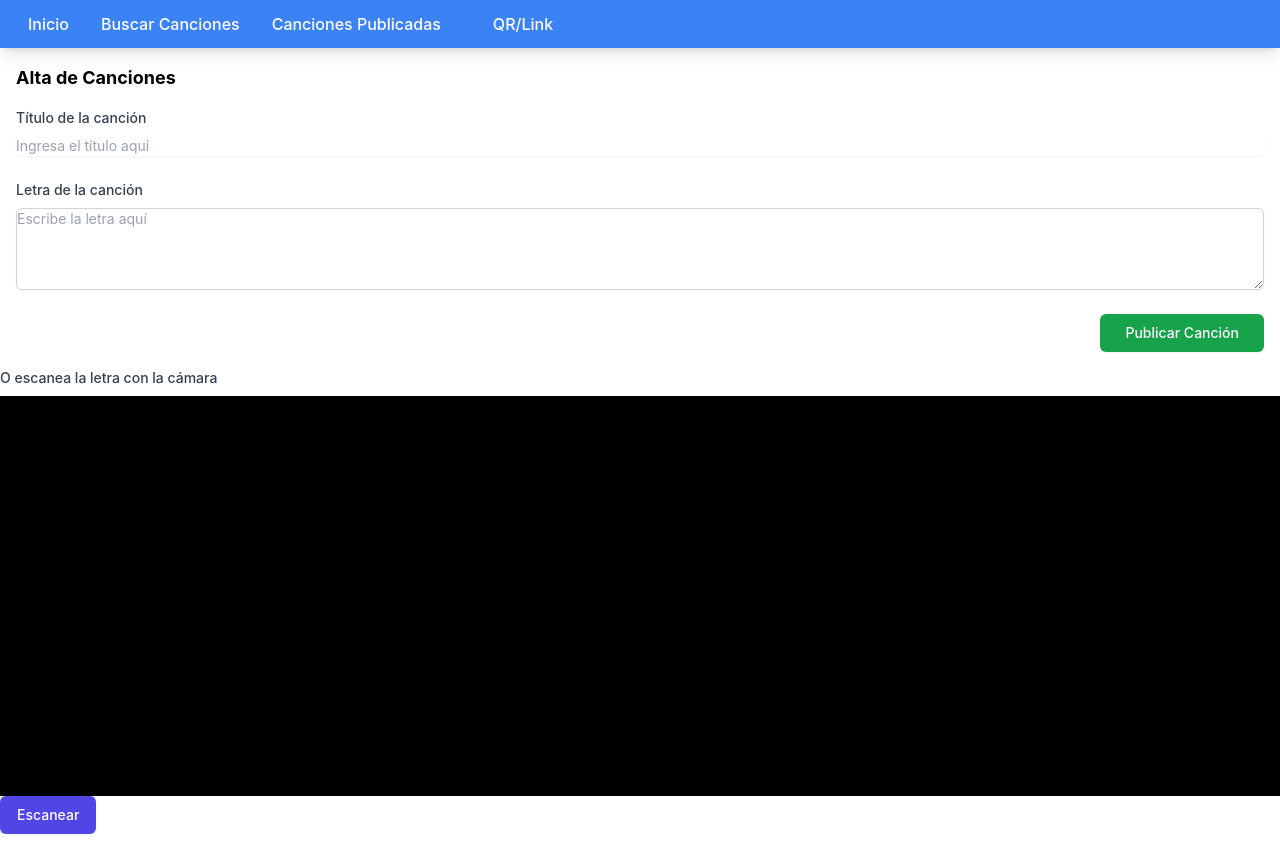
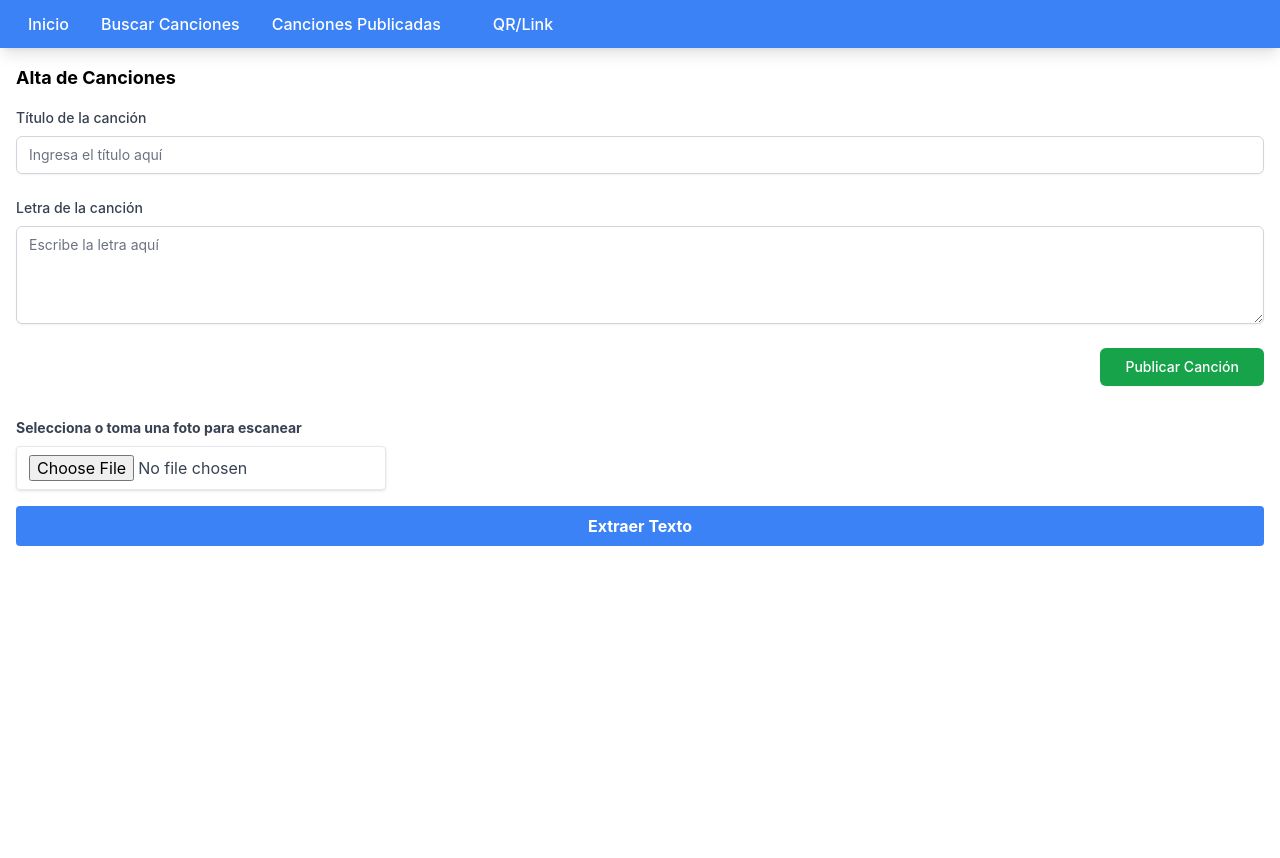
Before and after one commit to javmo/cancionero-app, a React (Create React App) app: page /addSong in a window 1280 px wide. After the commit the page ends 800 px from the top, so only its background shows below. Built offline with nearby package versions, Linux system fonts and the light colour scheme; no server answers.

Commit message:
arreglo scansong

```diff
--- a/package.json
+++ b/package.json
@@ -6,6 +6,10 @@
     "@fortawesome/fontawesome-svg-core": "^6.5.1",
     "@fortawesome/free-solid-svg-icons": "^6.5.1",
     "@fortawesome/react-fontawesome": "^0.2.0",
+    "@tailwindcss/aspect-ratio": "^0.4.2",
+    "@tailwindcss/forms": "^0.5.7",
+    "@tailwindcss/line-clamp": "^0.4.4",
+    "@tailwindcss/typography": "^0.5.10",
     "@testing-library/jest-dom": "^5.17.0",
     "@testing-library/react": "^13.4.0",
     "@testing-library/user-event": "^13.5.0",
@@ -16,6 +20,7 @@
     "react-router-dom": "^6.22.1",
     "react-scripts": "5.0.1",
     "react-slick": "^0.30.2",
+    "react-spring": "^9.7.3",
     "slick-carousel": "^1.8.1",
     "tailwindcss": "^3.4.1",
     "tesseract.js": "^5.0.5",
--- a/src/App.js
+++ b/src/App.js
@@ -8,6 +8,7 @@ import Cancionero from './components/Cancionero';
 import PaginaPrincipal from './components/PaginaPrincipal';
 import SongScraperPreview from './components/SongScraperPreview';
 import SongAdder  from './components/SongAdder';
+import SongCreationWizard from './components/wizard/SongCreationWizard';
 
 function App() {
 
@@ -22,6 +23,7 @@ function App() {
         <Route path="/cancionero" element={<Cancionero />} />
         <Route path="/scrapingPreview" element={<SongScraperPreview />} />
         <Route path="/addSong" element={<SongAdder />} />
+        <Route path="/addSongWizard" element={<SongCreationWizard />} />
         {/* Define otras rutas aquí */}
       </Routes>
     </Router>
--- a/src/components/LyricScanner.js
+++ b/src/components/LyricScanner.js
@@ -1,70 +1,88 @@
 import React, { useState, useCallback } from 'react';
 import Tesseract from 'tesseract.js';
+import  TextModal  from './TextModal';
 
 const LyricScanner = ({ onScan }) => {
-  const [isScanning, setIsScanning] = useState(false);
+  const [isProcessing, setIsProcessing] = useState(false);
+  const [image, setImage] = useState(null);
+  const [recognizedText, setRecognizedText] = useState('');
+  const [showModal, setShowModal] = useState(false);
 
-  const scanLyrics = useCallback(async () => {
+
+
+  const handleImageChange = (event) => {
+    if (event.target.files && event.target.files[0]) {
+      const imageFile = event.target.files[0];
+      setImage(imageFile);
+    }
+  };
+
+  const extractText = useCallback(async () => {
+    if (!image) {
+      console.error('No hay imagen seleccionada');
+      return;
+    }
+
     try {
-      setIsScanning(true);
-      const videoStream = await navigator.mediaDevices.getUserMedia({ video: true });
-      const videoElement = document.getElementById('videoElement'); // Obtener el elemento de video
-      videoElement.srcObject = videoStream; // Asignar el stream de video al elemento de video
-      videoElement.play(); // Comenzar la reproducción del video
-
-      const image = await takePhoto(videoElement); // Capturar una foto del video
-
-      videoStream.getTracks().forEach(track => track.stop());
-
+      setIsProcessing(true);
       const { data: { text } } = await Tesseract.recognize(image, 'spa', {
         logger: m => console.log(m)
       });
-      setIsScanning(false);
-      return text;
+
+      setRecognizedText(text);
+      setShowModal(true); // Mostrar modal al obtener el texto
+      onScan(text);
     } catch (error) {
-      setIsScanning(false);
-      console.error('Error al escanear la letra:', error);
-      throw error;
+      console.error('Error al procesar la imagen:', error);
+    } finally {
+      setIsProcessing(false);
     }
-  }, []);
+  }, [image, onScan]);
 
-  const handleScan = () => {
-    scanLyrics()
-      .then(scannedLyrics => {
-        onScan(scannedLyrics);
-      })
-      .catch(error => {
-        // Manejar el error aquí...
-      });
+  const copyToClipboard = () => {
+    navigator.clipboard.writeText(recognizedText).then(() => {
+      // Notificar al usuario que el texto ha sido copiado.
+      console.log('Texto copiado al portapapeles');
+    }).catch(err => {
+      console.log('Algo salió mal al copiar el texto', err);
+    });
   };
 
   return (
-    <div className="mb-6">
-      <label className="block text-sm font-medium text-gray-700 mb-2">
-        O escanea la letra con la cámara
-      </label>
-      <video id="videoElement" className="w-full max-h-96 bg-black" style={{ maxHeight: '400px' }}></video>
-      <button
-        type="button"
-        onClick={handleScan}
-        disabled={isScanning}
-        className={`inline-flex items-center px-4 py-2 border border-transparent text-sm font-medium rounded-md shadow-sm text-white ${isScanning ? 'bg-gray-400' : 'bg-indigo-600 hover:bg-indigo-700'} focus:outline-none focus:ring-2 focus:ring-offset-2 focus:ring-indigo-500`}
-      >
-        {isScanning ? 'Escaneando...' : 'Escanear'}
-      </button>
+    <div className="p-4">
+      <div className="mb-4">
+        <label className="block text-gray-700 text-sm font-bold mb-2">
+          Selecciona o toma una foto para escanear
+        </label>
+        <input
+          type="file"
+          onChange={handleImageChange}
+          accept="image/*"
+          className="shadow border rounded py-2 px-3 text-gray-700 leading-tight focus:outline-none focus:shadow-outline"
+          disabled={isProcessing}
+        />
+      </div>
+      <div className="mb-4">
+        <button
+          onClick={extractText}
+          disabled={isProcessing || !image}
+          className={`w-full bg-blue-500 hover:bg-blue-700 text-white font-bold py-2 px-4 rounded focus:outline-none focus:shadow-outline ${isProcessing ? 'opacity-50 cursor-not-allowed' : ''}`}
+        >
+          {isProcessing ? 'Procesando...' : 'Extraer Texto'}
+        </button>
+      </div>
+      {/* Modal para mostrar y editar el texto reconocido */}
+      {showModal && (
+        <TextModal
+          isProcessing={isProcessing}
+          recognizedText={recognizedText}
+          setRecognizedText={setRecognizedText}
+          closeModal={() => setShowModal(false)}
+          copyToClipboard={copyToClipboard}
+        />
+      )}
     </div>
   );
 };
 
-async function takePhoto(videoElement) {
-  const canvas = document.createElement('canvas');
-  const context = canvas.getContext('2d');
-  canvas.width = videoElement.videoWidth;
-  canvas.height = videoElement.videoHeight;
-  context.drawImage(videoElement, 0, 0, canvas.width, canvas.height);
-  const dataURL = canvas.toDataURL('image/png');
-  const blob = await new Promise(resolve => canvas.toBlob(resolve, 'image/png'));
-  return { blob, dataURL };
-}
-
 export default LyricScanner;
--- /dev/null
+++ b/src/components/TextModal.js
@@ -0,0 +1,51 @@
+import React, { useState } from 'react';
+import { FontAwesomeIcon } from '@fortawesome/react-fontawesome';
+import { faCopy, faTimes, faSpinner } from '@fortawesome/free-solid-svg-icons';
+
+const Modal = ({ isProcessing, recognizedText, setRecognizedText, closeModal, copyToClipboard }) => {
+  const [copied, setCopied] = useState(false);
+
+  const handleCopyClick = () => {
+    copyToClipboard();
+    setCopied(true);
+    setTimeout(() => setCopied(false), 2000); // Resetear el estado después de 2 segundos
+  };
+
+  return (
+    <div className="fixed inset-0 z-50 overflow-auto bg-gray-500 bg-opacity-75 flex">
+      <div className="relative p-4 bg-white w-full max-w-2xl m-auto flex-col flex rounded-lg shadow">
+        {/* Botón de cerrar (X) */}
+        <div className="flex justify-end">
+          <button onClick={closeModal} className="text-gray-700 p-1">
+            <FontAwesomeIcon icon={faTimes} className="text-xl" />
+          </button>
+        </div>
+
+        {/* Área de texto */}
+        <textarea
+          className="shadow border rounded w-full h-64 p-3 text-gray-700 leading-tight focus:outline-none focus:shadow-outline"
+          value={recognizedText}
+          onChange={(e) => setRecognizedText(e.target.value)}
+        ></textarea>
+
+        {/* Botones */}
+    <div className="flex justify-between items-center pt-2">
+      <button
+        onClick={handleCopyClick}
+        className={`p-2 ${copied ? 'text-green-500' : 'text-green-600'}`}
+        disabled={isProcessing}
+      >
+        <FontAwesomeIcon
+          icon={faCopy}
+          className={`text-xl transition-transform duration-500 ${copied ? 'scale-125' : 'scale-100'}`}
+        />
+        {copied && <span className="text-sm pl-2">Copiado</span>}
+      </button>
+      {isProcessing && <FontAwesomeIcon icon={faSpinner} className="fa-spin text-xl text-green-600" />}
+    </div>
+      </div>
+    </div>
+  );
+};
+
+export default Modal;
--- /dev/null
+++ b/src/components/wizard/LyricsStep.js
@@ -0,0 +1,28 @@
+import React from 'react';
+import LyricScanner from '../LyricScanner'; // Asegúrate de que la ruta sea correcta
+
+const LyricsStep = ({ data, onDataChange, goNextStep, goPrevStep }) => {
+  // Función para manejar cuando el texto de la letra es reconocido
+  const handleScan = (scannedText) => {
+    onDataChange({ ...data, lyrics: scannedText });
+  };
+
+  return (
+    <div>
+      <h2>Letra de la canción</h2>
+      <LyricScanner onScan={handleScan} />
+      {/* Área de texto que muestra la letra reconocida y permite su edición */}
+      <textarea
+        value={data.lyrics}
+        onChange={(e) => onDataChange({ ...data, lyrics: e.target.value })}
+        className="w-full p-2 border"
+      />
+      <div className="flex justify-between">
+        <button onClick={goPrevStep}>Anterior</button>
+        <button onClick={goNextStep}>Siguiente</button>
+      </div>
+    </div>
+  );
+};
+
+export default LyricsStep;
--- /dev/null
+++ b/src/components/wizard/PreviewStep.js
@@ -0,0 +1,32 @@
+const PreviewStep = ({ data, goPrevStep }) => {
+    const handleSaveSong = () => {
+      console.log('Guardando canción:', data);
+      // Aquí podrías enviar los datos a un servidor o a una base de datos
+    };
+
+    return (
+      <div className="step-container">
+        <div className="mb-4">
+          <h2 className="text-lg font-bold mb-2">Previsualización de la Canción</h2>
+          <p><strong>Título:</strong> {data.title}</p>
+          <p><strong>Letra:</strong> {data.lyrics}</p>
+        </div>
+        <div className="flex justify-between">
+          <button
+            onClick={goPrevStep}
+            className="bg-gray-300 hover:bg-gray-400 text-gray-800 font-bold py-2 px-4 rounded-l focus:outline-none focus:shadow-outline"
+          >
+            Atrás
+          </button>
+          <button
+            onClick={handleSaveSong}
+            className="bg-green-500 hover:bg-green-700 text-white font-bold py-2 px-4 rounded-r focus:outline-none focus:shadow-outline"
+          >
+            Guardar Canción
+          </button>
+        </div>
+      </div>
+    );
+  };
+
+  export default PreviewStep;
--- /dev/null
+++ b/src/components/wizard/SongCreationWizard.js
@@ -0,0 +1,50 @@
+import React, { useState } from 'react';
+import TitleStep from './TitleStep'; // Asegúrate de que estas rutas sean correctas
+import LyricsStep from './LyricsStep';
+import PreviewStep from './PreviewStep';
+
+const steps = [
+  TitleStep,
+  LyricsStep,
+  PreviewStep,
+];
+
+const SongCreationWizard = () => {
+  const [currentStep, setCurrentStep] = useState(0);
+  const [songData, setSongData] = useState({
+    title: '',
+    lyrics: '',
+  });
+
+  const goNextStep = () => {
+    if (currentStep < steps.length - 1) {
+      setCurrentStep(currentStep + 1);
+    }
+  };
+
+  const goPrevStep = () => {
+    if (currentStep > 0) {
+      setCurrentStep(currentStep - 1);
+    }
+  };
+
+  const handleDataChange = (newData) => {
+    setSongData({ ...songData, ...newData });
+  };
+
+  // Asegúrate de que obtienes el componente actual basado en el paso en que te encuentras
+  const CurrentStepComponent = steps[currentStep];
+
+  return (
+    <div className="wizard-container">
+      <CurrentStepComponent
+        data={songData}
+        onDataChange={handleDataChange}
+        goNextStep={goNextStep}
+        goPrevStep={goPrevStep}
+      />
+    </div>
+  );
+};
+
+export default SongCreationWizard;
--- /dev/null
+++ b/src/components/wizard/TitleStep.js
@@ -0,0 +1,31 @@
+import React from 'react';
+
+const TitleStep = ({ data, onDataChange, goNextStep }) => {
+    return (
+      <div className="step-container">
+        <div className="mb-4">
+          <label className="block text-gray-700 text-lg font-bold mb-2">
+            Título de la canción
+          </label>
+          <input
+            type="text"
+            value={data.title}
+            onChange={(e) => onDataChange({ title: e.target.value })}
+            className="shadow appearance-none border rounded w-full py-2 px-3 text-gray-700 leading-tight focus:outline-none focus:shadow-outline"
+            placeholder="Ingresa el título aquí"
+          />
+        </div>
+        <div className="flex justify-end">
+          <button
+            onClick={goNextStep}
+            className="bg-blue-500 hover:bg-blue-700 text-white font-bold py-2 px-4 rounded focus:outline-none focus:shadow-outline"
+          >
+            Siguiente
+          </button>
+        </div>
+      </div>
+    );
+  };
+
+
+export default TitleStep;
--- a/tailwind.config.js
+++ b/tailwind.config.js
@@ -4,5 +4,10 @@ module.exports = {
   theme: {
     extend: {},
   },
-  plugins: [],
+  plugins: [
+    require('@tailwindcss/forms'),
+    require('@tailwindcss/typography'),
+    require('@tailwindcss/aspect-ratio'),
+    require('@tailwindcss/line-clamp'),
+  ],
 }
```
Also changed, not shown: 2 other files (tests, documents, lock files or other folders).
